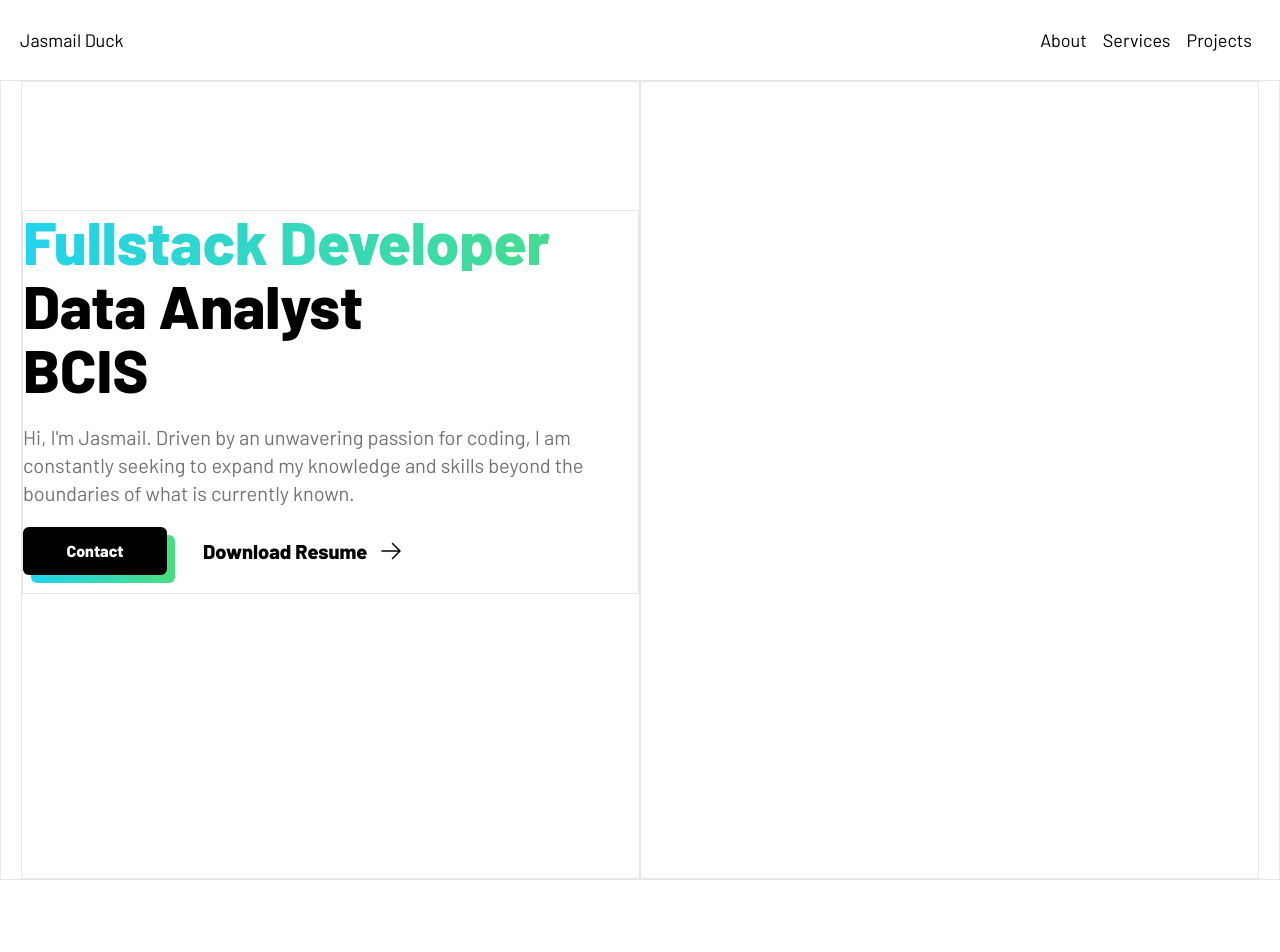
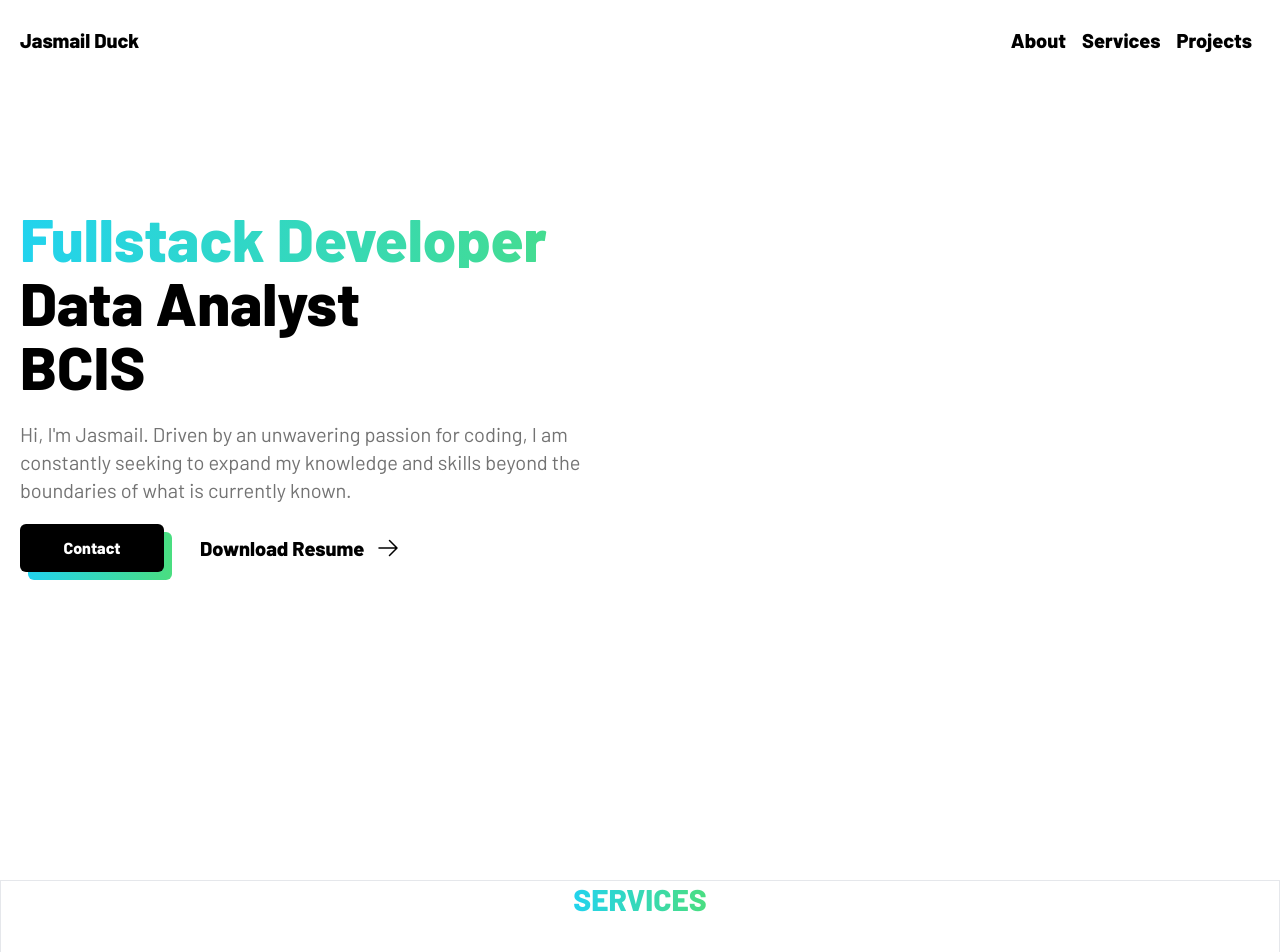
Before and after one commit to JasmailDuck/jasmailWeb, a React (Vite) app: page / in a window 1280 px wide. Shown: the top 952 px of the page. Before the commit the page ends 880 px from the top, so only its background shows below. Built offline with nearby package versions, Linux system fonts and the light colour scheme.

Commit message:
Service Section

```diff
--- a/package.json
+++ b/package.json
@@ -11,6 +11,7 @@
   },
   "dependencies": {
     "@heroicons/react": "^2.0.17",
+    "framer-motion": "^10.12.2",
     "react": "^18.2.0",
     "react-dom": "^18.2.0",
     "react-router-dom": "^6.10.0"
@@ -18,6 +19,7 @@
   "devDependencies": {
     "@types/react": "^18.0.28",
     "@types/react-dom": "^18.0.11",
+    "@types/react-scroll": "^1.8.6",
     "@vitejs/plugin-react": "^3.1.0",
     "autoprefixer": "^10.4.14",
     "husky": "^8.0.3",
--- a/src/components/navbar/Navbar.tsx
+++ b/src/components/navbar/Navbar.tsx
@@ -1,23 +1,28 @@
-import { Link } from "react-router-dom"
+import { Link } from "react-router-dom";
 
 const Navbar = () => {
   return (
     <nav id="navbarwrapper" className="h-20 flex justify-center">
+      <div
+        id="navbarcontainer"
+        className=" max-w-screen-xl h-full w-full flex items-center px-5 text-xl font-semibold"
+      >
+        <h1 className=" flex-1  ">Jasmail Duck</h1>
 
-        <div id="navbarcontainer" className=" max-w-screen-xl h-full w-full flex items-center px-5 text-lg">
+        <div id="navlinkcontainer" className=" flex">
+          <Link title="About" to={"#About"} className="mx-2">
+            About
+          </Link>
+          <Link title="Services" to="/#S_ServiceWrapper" className="mx-2">
+            Services
+          </Link>
+          <Link title="Projects" to={"#Projects"} className="mx-2">
+            Projects
+          </Link>
+        </div>
+      </div>
+    </nav>
+  );
+};
 
-            <h1 className=" flex-1">Jasmail Duck</h1>
-
-            <div id="navlinkcontainer" className=" flex">
-                <Link title="About" to={"#About"} className="mx-2">About</Link>
-                <Link title="Services" to={"#Services"} className="mx-2">Services</Link>
-                <Link title="Projects" to={"#Projects"} className="mx-2">Projects</Link>
-            </div>
-
-        </div>
-
-    </nav>
-  )
-}
-
-export default Navbar
+export default Navbar;
--- a/src/home/index.tsx
+++ b/src/home/index.tsx
@@ -1,14 +1,15 @@
-import Navbar from "../components/navbar/Navbar"
-import S_Overview from "./sections/S_Overview"
-
+import Navbar from "../components/navbar/Navbar";
+import S_Overview from "./sections/S_Overview";
+import S_Service from "./sections/S_Service";
 
 const index = () => {
   return (
     <div>
-        <Navbar />
-        <S_Overview />
+      <Navbar />
+      <S_Overview />
+      <S_Service />
     </div>
-  )
-}
+  );
+};
 
-export default index
+export default index;
--- a/src/home/sections/S_Overview.tsx
+++ b/src/home/sections/S_Overview.tsx
@@ -5,10 +5,10 @@ const S_Overview = () => {
     <section id="S_OverviewWrapper" className=" flex justify-center">
       <div
         id="S_OverviewContainer"
-        className=" max-w-screen-xl w-full border h-screen flex px-5"
+        className=" max-w-screen-xl w-full  h-screen flex px-5"
       >
-        <div className="border flex-1 flex items-start">
-          <div className="border h-96 mt-32 w-full">
+        <div className=" flex-1 flex items-start">
+          <div className=" h-96 mt-32 w-full">
             <div>
               <div className=" text-6xl font-extrabold flex flex-col">
                 <span className="text-transparent bg-clip-text bg-gradient-to-r from-cyan-400 to-green-400 mb-1">
@@ -40,7 +40,7 @@ const S_Overview = () => {
           </div>
         </div>
 
-        <div className="border flex-1 "></div>
+        <div className=" flex-1 "></div>
       </div>
     </section>
   );
--- /dev/null
+++ b/src/home/sections/S_Service.tsx
@@ -0,0 +1,19 @@
+const S_Service = () => {
+  return (
+    <section id="S_ServiceWrapper" className=" flex justify-center">
+      <div
+        id="S_Services"
+        className=" max-w-screen-xl w-full border h-screen flex flex-col px-5"
+      >
+        <div className=" flex justify-center">
+          <h1 className="text-3xl font-semibold text-transparent bg-clip-text bg-gradient-to-r from-cyan-400 to-green-400 mb-1">
+            {" "}
+            SERVICES{" "}
+          </h1>
+        </div>
+      </div>
+    </section>
+  );
+};
+
+export default S_Service;
```
Also changed, not shown: 1 other file (tests, documents, lock files or other folders).
